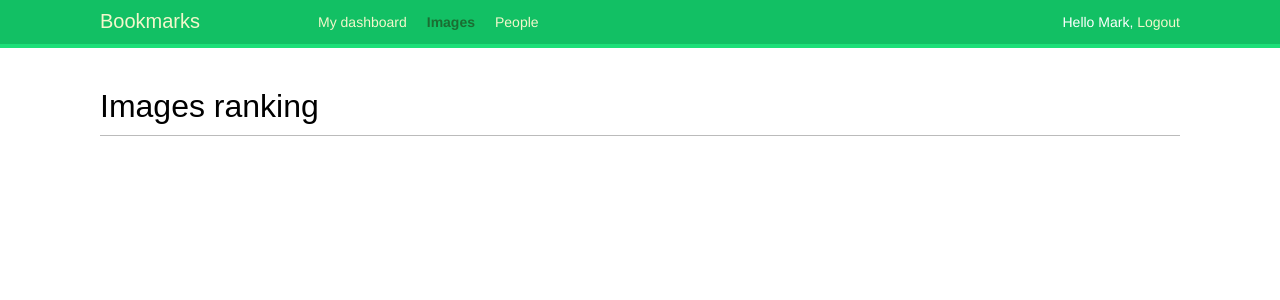
After one commit to markdawson/bookmarks, a Django app: page /images/ranking/ in a window 1280 px wide. The commit adds this page. Shown: the top 300 px of the page. Run offline with Django 3.2, Linux system fonts and the light colour scheme; a user stored in the database is signed in; data that the repository does not hold is empty; some libraries are stand-ins or nearby versions; some web fonts are replaced.

Commit message:
added ranking functionality

```diff
--- a/bookmarks/account/views.py
+++ b/bookmarks/account/views.py
@@ -17,8 +17,6 @@ from actions.models import Action
 def dashboard(request):
 	# Display all actions by default
 	actions = Action.objects.exclude(user=request.user)
-	print(actions)
-	print('is this thing on?')
 	following_ids = request.user.following.values_list('id',flat=True)
 	if following_ids:
 		# If user is following others, retrieve only their actions
--- a/bookmarks/bookmarks/settings.py
+++ b/bookmarks/bookmarks/settings.py
@@ -140,3 +140,7 @@ SOCIAL_AUTH_GOOGLE_OAUTH2_SECRET = get_env_variable('GOOGLE_SECRET')
 ABSOLUTE_URL_OVERRIDES = {
 	'auth.user': lambda u: reverse_lazy('user_detail', args=[u.username])
 	}
+
+REDIS_HOST = 'localhost'
+REDIS_PORT = 6379
+REDIS_DB = 0
--- /dev/null
+++ b/bookmarks/images/templates/images/image/ranking.html
@@ -0,0 +1,14 @@
+{% extends "base.html" %}
+{% block title %}Images ranking{% endblock %}
+{% block content %}
+<h1>Images ranking</h1>
+<ol>
+	{% for image in most_viewed %}
+		<li>
+			<a href="{{ image.get_absolute_url }}">
+				{{ image.title }}
+			</a>
+		</li>
+	{% endfor %}
+<ol>
+{% endblock %}
--- a/bookmarks/images/urls.py
+++ b/bookmarks/images/urls.py
@@ -6,5 +6,6 @@ urlpatterns = [
     url(r'^create/$', views.image_create, name='create'),
     url(r'^detail/(?P<id>\d+)/(?P<slug>[-\w]+)/$', views.image_detail, name='detail'),
     url(r'^like/$', views.image_like, name='like'),
+    url(r'^ranking/$', views.image_ranking, name='create'),
     url(r'^$', views.image_list, name='list'),
 ]
--- a/bookmarks/images/views.py
+++ b/bookmarks/images/views.py
@@ -9,6 +9,13 @@ from common.decorators import ajax_required
 from .forms import ImageCreateForm
 from .models import Image
 from actions.utils import create_action
+import redis
+from django.conf import settings
+
+# connect to redis
+r = redis.StrictRedis(host=settings.REDIS_HOST,
+			port=settings.REDIS_PORT,
+			db=settings.REDIS_DB)
 
 @login_required
 def image_create(request):
@@ -38,10 +45,15 @@ def image_create(request):
 
 def image_detail(request, id, slug):
 	image = get_object_or_404(Image, id=id, slug=slug)
+	# increment total image views ny 1
+	total_views = r.incr('images:{}:views'.format(image.id))
+	# increment image ranking by 1
+	r.zincrby('image_ranking', image.id, 1)
 	return render(request,
 			'images/image/detail.html',
 			{'section' : 'images',
-			'image' : image})
+			'image' : image,
+			'total_views': total_views})
 
 @ajax_required
 @login_required
@@ -86,3 +98,16 @@ def image_list(request):
 	return render(request, 'images/image/list.html',
 				{'section':'images',
 				'images': images})
+
+@login_required
+def image_ranking(request):
+	# get image ranking dictionary
+	image_ranking = r.zrange('image_ranking', 0, -1, desc=True)[:10]
+	image_ranking_ids = [int(id) for id in image_ranking]
+	# get most viewed images
+	most_viewed = list(Image.objects.filter(
+				id__in=image_ranking_ids))
+	most_viewed.sort(key=lambda x: image_ranking_ids.index(x.id))
+	return render(request, 'images/image/ranking.html',
+			{'section': 'images',
+			'most_viewed': most_viewed})
--- a/bookmarks/requirements.txt
+++ b/bookmarks/requirements.txt
@@ -2,3 +2,4 @@ django==1.8.5
 Pillow==3.3.0
 python-social-auth==0.2.12
 sorl-thumbnail==12.3
+redis==2.10.3
```
Also changed, not shown: bookmarks/images/templates/images/image/detail.html (+6 -2 lines), bookmarks/db.sqlite3, 4 other files.
